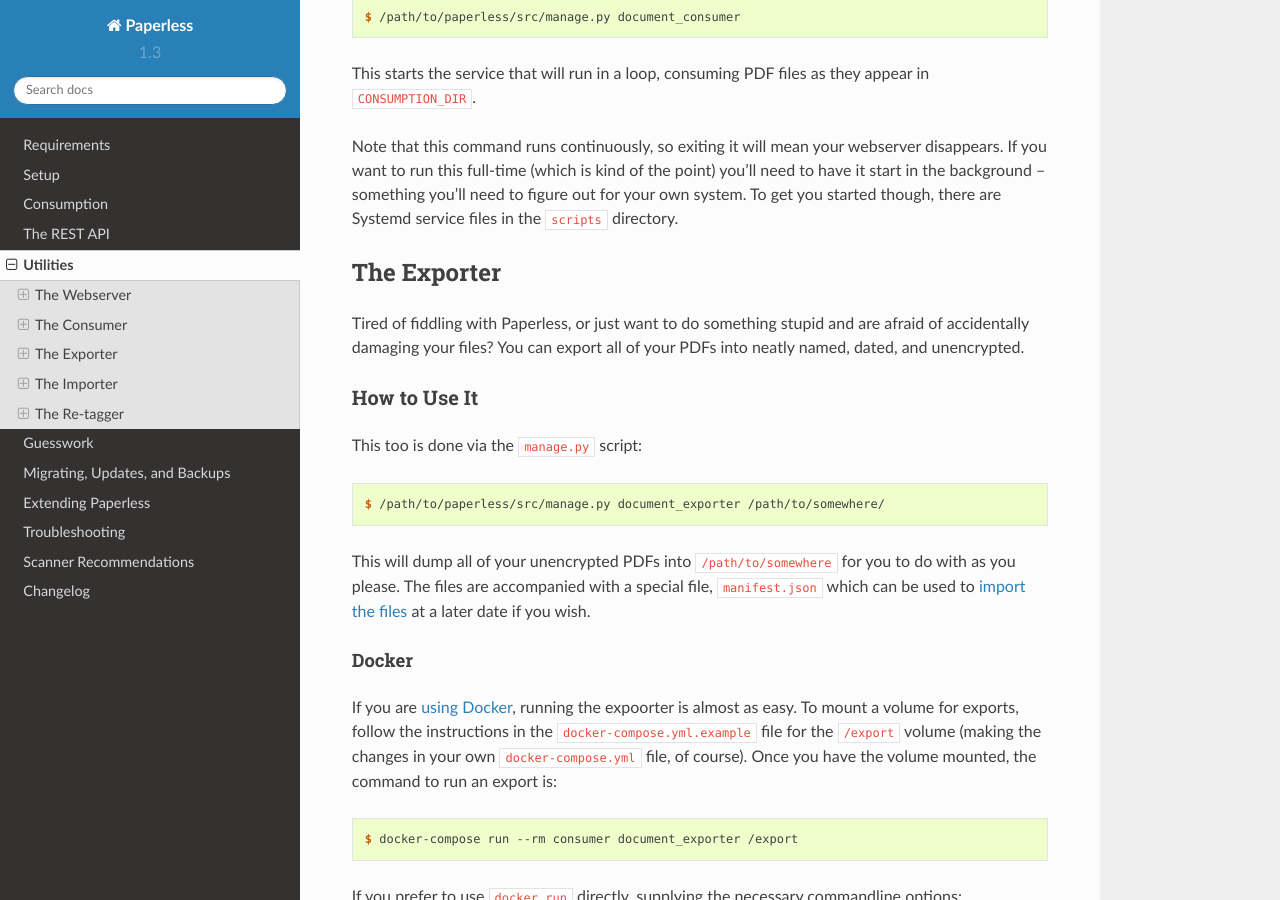
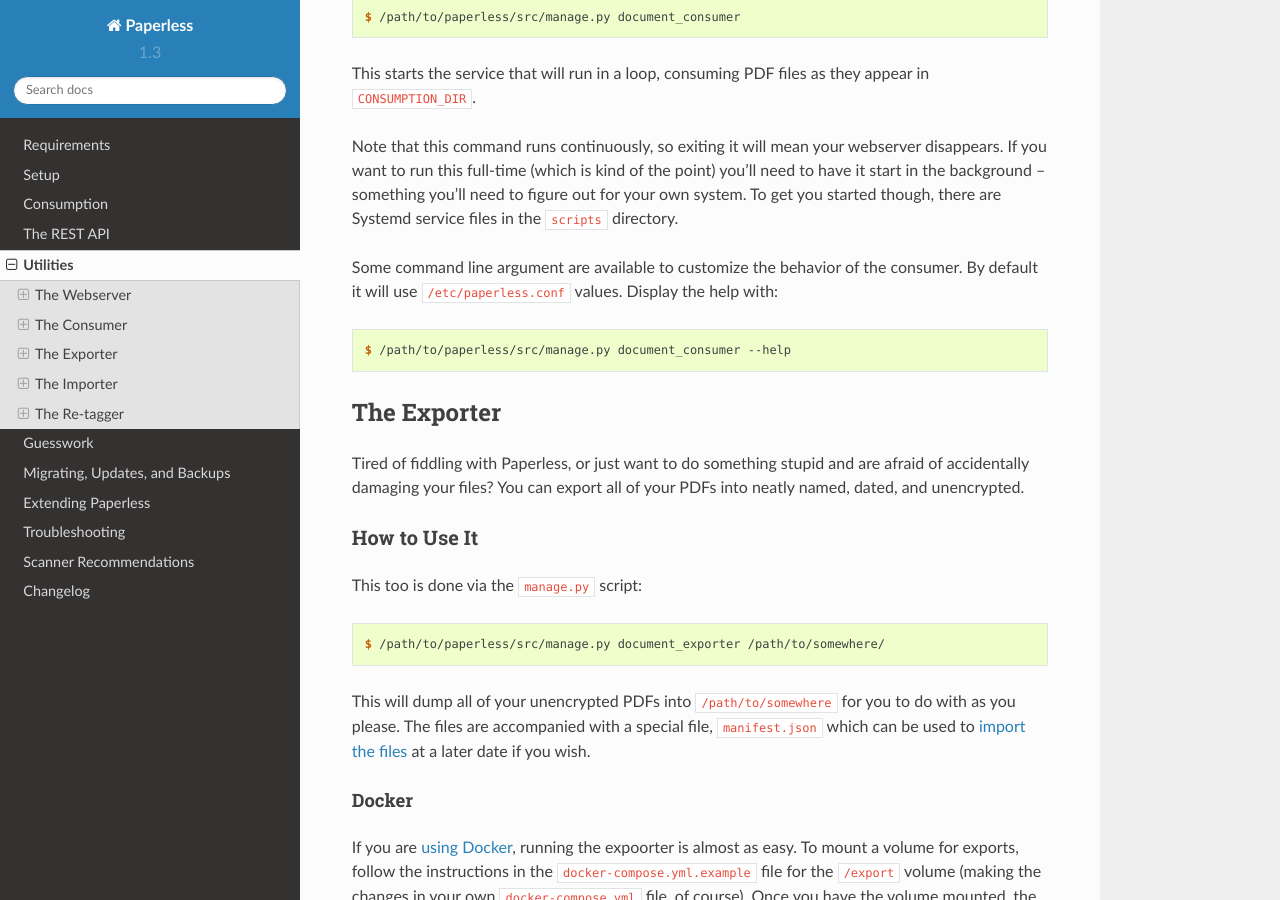
Before and after one commit to repoRangee/Large-scale, a Sphinx documentation site: the page built from docs/utilities.rst, in a window 1280 px wide and 900 px high, scrolled down 1217 px. Built offline with Sphinx 7.4.7 and the Read the Docs theme 2.0.0, drawn with Linux system fonts in a browser that asks for light colours; formulas are drawn with MathJax 3.

Commit message:
Help & documentation

```diff
--- a/docs/utilities.rst
+++ b/docs/utilities.rst
@@ -80,6 +80,13 @@ you'll need to have it start in the background -- something you'll need to
 figure out for your own system.  To get you started though, there are Systemd
 service files in the ``scripts`` directory.
 
+Some command line argument are available to customize the behavior of the
+consumer. By default it will use ``/etc/paperless.conf`` values. Display the
+help with:
+
+.. code-block:: shell-session
+
+    $ /path/to/paperless/src/manage.py document_consumer --help
 
 .. _utilities-exporter:
 
```
Also changed, not shown: 1 other file.
